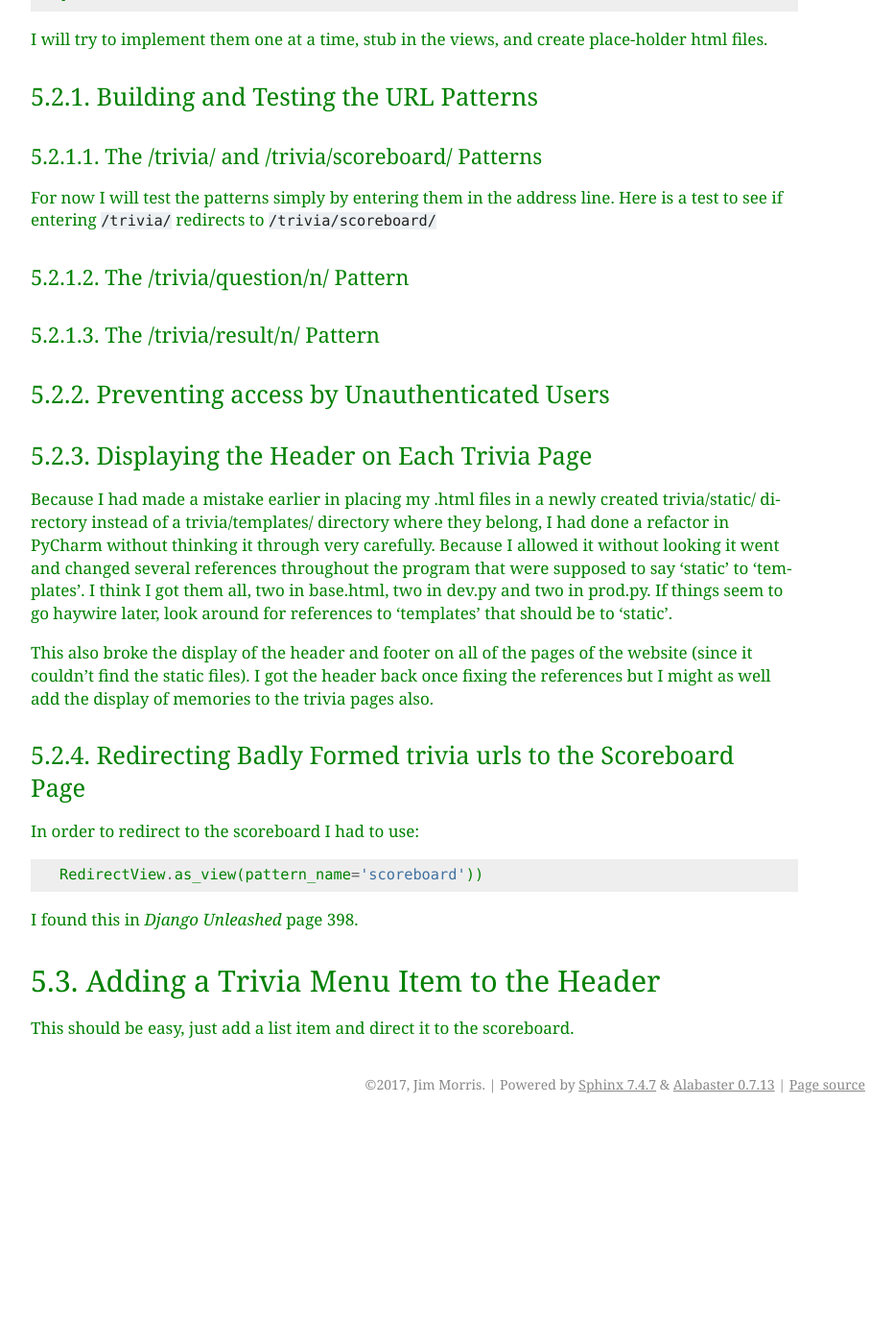
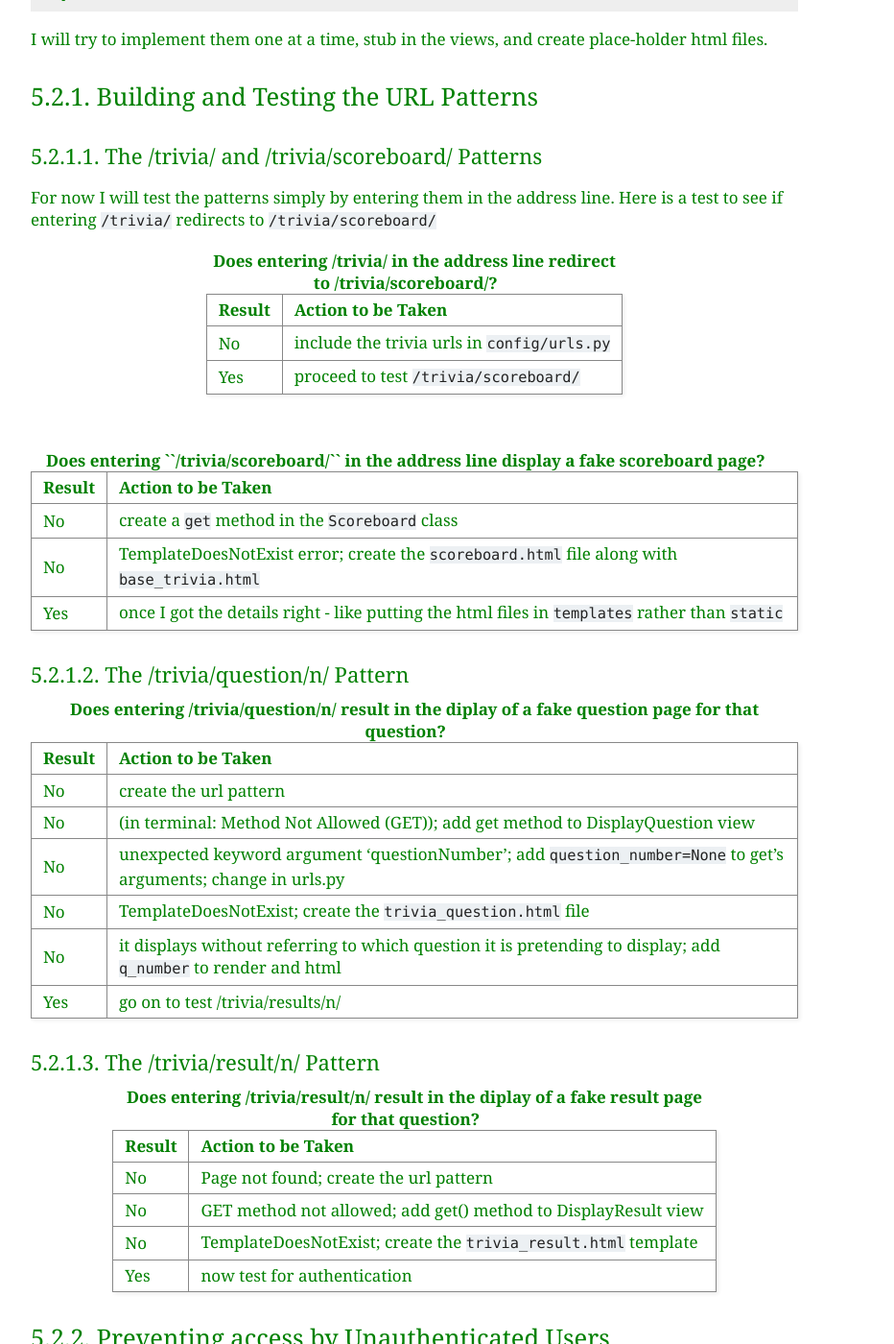
Before and after one commit to JMorris1575/christmas17, a Sphinx documentation site: the page built from docs/trivia.rst, in a window 1280 px wide and 1400 px high, scrolled down 1276 px. Shown: the whole window at 96% size, without its empty margins (338-1270 px from the left). Built offline with Sphinx 7.4.7, drawn with Linux system fonts in a browser that asks for light colours; before the commit the page ends 2445 px from its top, so only the background shows below that; some of the changed text lies outside the part shown.

```diff
--- a/docs/new_apps.rst
+++ b/docs/new_apps.rst
@@ -150,6 +150,8 @@
 
 .. index:: Sphinx; adding empty lines
 
+.. _trivia_model_design:
+
 Models for the Trivia App
 *************************
 
--- a/docs/trivia.rst
+++ b/docs/trivia.rst
@@ -32,8 +32,8 @@
 
 Looking over the ``new_apps.rst`` file I see my first idea for the url patterns:
 
-.. csv-table:: **URLS for the trivia app**
-    :header: 'URL', 'Page(s) Addressed'
+.. csv-table:: **URLs for the trivia app**
+    :header: URL, Page(s) Addressed
     :widths: auto
 
     /trivia/scoreboard/, the scoreboard page (scoreboard.html)
@@ -69,15 +69,17 @@
 For now I will test the patterns simply by entering them in the address line. Here is a test to see if entering
 ``/trivia/`` redirects to ``/trivia/scoreboard/``
 
-.. csv-table::*Does entering /trivia/ in the address line redirect to /trivia/scoreboard/?*
-    :header: 'Result', 'Action to be Taken'
+.. csv-table:: **Does entering /trivia/ in the address line redirect to /trivia/scoreboard/?**
+    :header: Result, Action to be Taken
     :widths: auto
 
     No, include the trivia urls in ``config/urls.py``
     Yes, proceed to test ``/trivia/scoreboard/``
 
-.. csv-table::*Does entering ``/trivia/scoreboard/`` in the address line display a fake scoreboard page?*
-    :header: 'Result', 'Action to be Taken'
+|
+
+.. csv-table:: **Does entering ``/trivia/scoreboard/`` in the address line display a fake scoreboard page?**
+    :header: Result, Action to be Taken
     :widths: auto
 
     No, create a ``get`` method in the ``Scoreboard`` class
@@ -87,8 +89,8 @@
 The /trivia/question/n/ Pattern
 *******************************
 
-.. csv-table::*Does entering /trivia/question/n/ result in the diplay of a fake question page for that question?*
-    :header: 'Result', 'Action to be Taken'
+.. csv-table:: **Does entering /trivia/question/n/ result in the diplay of a fake question page for that question?**
+    :header: Result, Action to be Taken
     :widths: auto
 
     No, create the url pattern
@@ -101,8 +103,8 @@
 The /trivia/result/n/ Pattern
 *****************************
 
-.. csv-table::*Does entering /trivia/result/n/ result in the diplay of a fake result page for that question?*
-    :header: 'Result', 'Action to be Taken'
+.. csv-table:: **Does entering /trivia/result/n/ result in the diplay of a fake result page for that question?**
+    :header: Result, Action to be Taken
     :widths: auto
 
     No, Page not found; create the url pattern
@@ -113,8 +115,8 @@
 Preventing access by Unauthenticated Users
 ++++++++++++++++++++++++++++++++++++++++++
 
-.. csv-table::*Does the system prevent an unauthenticated user from entering any page in the trivia app?*
-    :header: 'Result', 'Action to be Taken'
+.. csv-table:: **Does the system prevent an unauthenticated user from entering any page in the trivia app?**
+    :header: Result, Action to be Taken
     :widths: auto
 
     No, I entered /trivia/scoreboard/ without being authenticated; add ``login_required`` to urls
@@ -135,18 +137,18 @@
 static files). I got the header back once fixing the references but I might as well add the display of memories to the
 trivia pages also.
 
-.. csv-table::**Do the Memories appear on each of the trivia pages?*
-    :header: 'Result', 'Action to be Taken'
+.. csv-table:: **Do the Memories appear on each of the trivia pages?**
+    :header: Result, Action to be Taken
     :widths: auto
 
-    No, Add the context {'display_memory': utils.get_memory(),} and the import of utils to each trivia view
+    No, Add the context {'display_memory': utils.get_memory()} and the import of utils to each trivia view
     Yes, but entering something like /trivia/question/ results in a PageNotFound error.
 
 Redirecting Badly Formed trivia urls to the Scoreboard Page
 +++++++++++++++++++++++++++++++++++++++++++++++++++++++++++
 
-.. csv-table::**Does entering /trivia/question/ or /trivia/result/ without the /n/ redirect to the scoreboard page?*
-    :header: 'Result', 'Action to be Taken'
+.. csv-table:: **Does entering /trivia/question/ or /trivia/result/ without the /n/ redirect to the scoreboard page?**
+    :header: Result, Action to be Taken
     :widths: auto
 
     No, Page not found error; add url patterns to redirect to scoreboard
@@ -163,9 +165,29 @@
 
 This should be easy, just add a list item and direct it to the scoreboard.
 
-.. csv-table::**Does the header include a working Trivia link after "Question of the Day"?*
-    :header: 'Result', 'Action to be Taken'
+.. csv-table:: **Does the header include a working Trivia link after "Question of the Day"?**
+    :header: Result, Action to be Taken
     :widths: auto
 
     No, add a <li> item to the header page.
     Yes, time for bed
+
+Moving to Kalamazoo Again
+-------------------------
+
+Through PyCharm I did a Git Pull, which required me to do a revert since I did a make html after the last commit and it
+changed some files in _build I didn't really care about.
+
+I tried to do a migrate and it informed me I needed to makemigrations first. I did that, then the migrate. Both seemed
+to work fine.
+
+I did a ``python manage.py loaddata all.json`` and it seemed to work perfectly, including the UserProfile data in the
+database. It kept last year's questions in the database so I deleted them through the ``/admin`` app.
+
+Now I should be ready to proceed.
+
+Working on the Models
+---------------------
+
+Now that the URLs are working it is time to start working on the models. I have already designed, or at least partially
+designed the models :ref:`here<trivia_model_design>`. That seems like as good a starting point as any.
```
Also changed, not shown: 16 other files.
